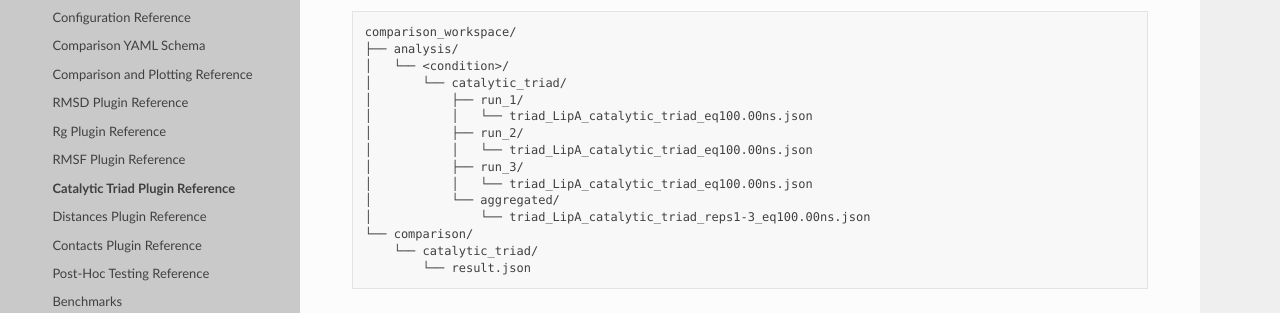
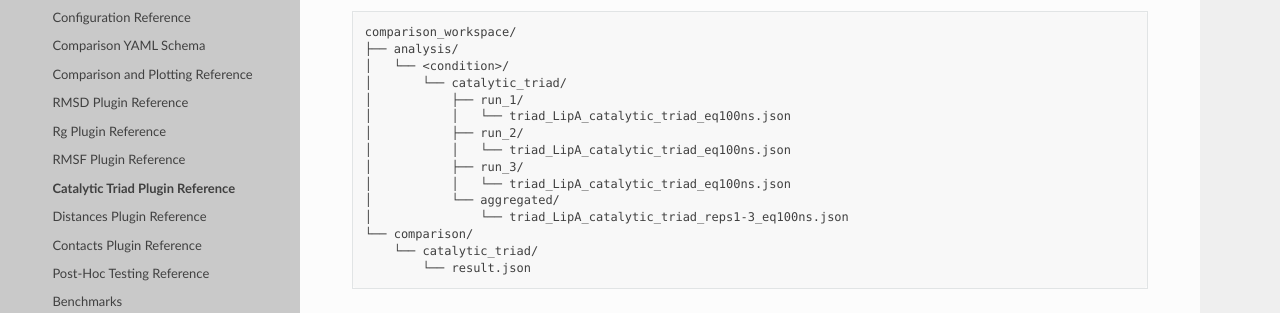
Before and after one commit to joelaforet/polyzymd, a Sphinx documentation site: the page built from docs/source/reference/analysis_triad_reference.md, in a window 1280 px wide and 900 px high, scrolled down 1213 px. Shown: the part 235-548 px from the top of the window. Built offline with Sphinx 7.4.7 and the Read the Docs theme 3.1.0, drawn with Linux system fonts in a browser that asks for light colours; pages that are not in the unit, such as notebooks, are missing from menus.

Commit message:
docs: fix result filenames to match {:g} formatting convention
Source code uses Python's {:g} format for equilibration time in
filenames (e.g. eq10ns, not eq10.00ns). Update all output file tree
examples in RMSD, RMSF, Rg, contacts, triad, and binding preference
docs to match the actual filenames produced by the plugins.

Addresses PR #52 review comments.

```diff
--- a/docs/source/reference/analysis_triad_reference.md
+++ b/docs/source/reference/analysis_triad_reference.md
@@ -63,13 +63,13 @@
 │   └── <condition>/
 │       └── catalytic_triad/
 │           ├── run_1/
-│           │   └── triad_LipA_catalytic_triad_eq100.00ns.json
+│           │   └── triad_LipA_catalytic_triad_eq100ns.json
 │           ├── run_2/
-│           │   └── triad_LipA_catalytic_triad_eq100.00ns.json
+│           │   └── triad_LipA_catalytic_triad_eq100ns.json
 │           ├── run_3/
-│           │   └── triad_LipA_catalytic_triad_eq100.00ns.json
+│           │   └── triad_LipA_catalytic_triad_eq100ns.json
 │           └── aggregated/
-│               └── triad_LipA_catalytic_triad_reps1-3_eq100.00ns.json
+│               └── triad_LipA_catalytic_triad_reps1-3_eq100ns.json
 └── comparison/
     └── catalytic_triad/
         └── result.json
```
Also changed, not shown: docs/source/how_to/analysis_binding_preference.md (+3 -3 lines), docs/source/reference/analysis_contacts_reference.md (+2 -2 lines), docs/source/reference/analysis_rg_reference.md (+3 -3 lines), docs/source/reference/analysis_rmsd_reference.md (+3 -3 lines), docs/source/reference/analysis_rmsf_reference.md (+4 -4 lines).
